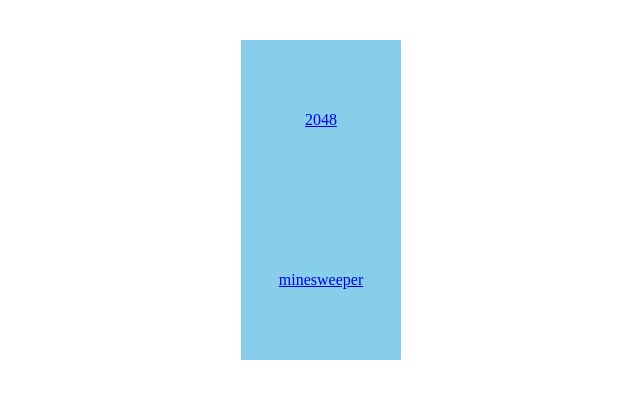
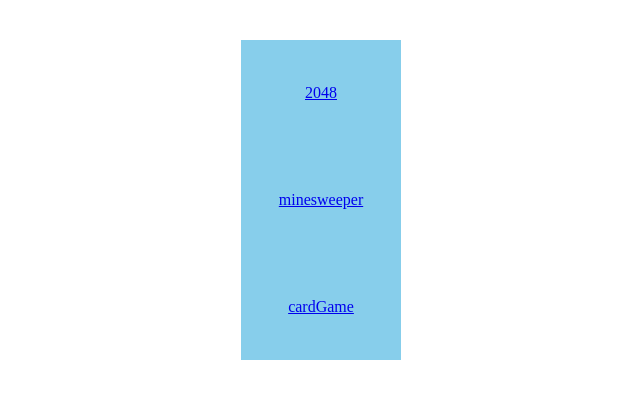
Before and after one commit to jiepengfei/gameReprint, a React (Create React App) app: page / in a window 1280 px wide. Shown: the top 398 px of the page, without its empty margins (79-719 px from the left). Built offline with nearby package versions, Linux system fonts and the light colour scheme.

Commit message:
new cardGame

```diff
--- /dev/null
+++ b/src/games/cardGame/index.jsx
@@ -0,0 +1,7 @@
+import React from 'react';
+
+const cardGame = () => {
+  return <div>kapaiyouxi</div>;
+};
+
+export default cardGame;
--- a/src/games/index/index.jsx
+++ b/src/games/index/index.jsx
@@ -7,6 +7,7 @@
     <div id="index">
       <a href="./2048">2048</a>
       <a href="./minesweeper">minesweeper</a>
+      <a href="./cardGame">cardGame</a>
     </div>
   );
 }
--- a/src/games/minesweeper/core.js
+++ b/src/games/minesweeper/core.js
@@ -90,12 +90,13 @@
     this.#temSet.add(num);
     if (num - this.#colunm >= 0) this.#nextCell(num - this.#colunm); // up
     if (num + this.#colunm < this.#colunm * this.#row) this.#nextCell(num + this.#colunm); // down
+    // eslint-disable-next-line max-len
     if (num - 1 >= 0 && (num - 1) % this.#colunm !== this.#colunm - 1) this.#nextCell(num - 1); // left
     if ((num + 1) % this.#colunm !== 0) this.#nextCell(num + 1); // right
   };
 
   #nextCell = (nextNum) => {
-      this.#dataArray[nextNum] === 0 && this.#clickBlank(nextNum);
+    this.#dataArray[nextNum] === 0 && this.#clickBlank(nextNum);
   };
 
   #render = () => {
--- a/src/games/minesweeper/index.jsx
+++ b/src/games/minesweeper/index.jsx
@@ -9,7 +9,6 @@
     newGame.clickEvent(Number(num));
   };
   useEffect(() => {
-    // eslint-disable-next-line no-unused-vars
     initNewGame(new Minesweeping(10, 10));
   }, []);
 
--- a/src/router.js
+++ b/src/router.js
@@ -1,6 +1,7 @@
 import Index from './games/index/index';
 import InputTest from './games/2048';
 import Minesweeper from './games/minesweeper';
+import CardGame from './games/cardGame';
 
 const routeList = [
   {
@@ -15,6 +16,10 @@
     path: '/minesweeper',
     component: Minesweeper,
   },
+  {
+    path: '/CardGame',
+    component: CardGame,
+  },
 ];
 
 export default routeList;
```
